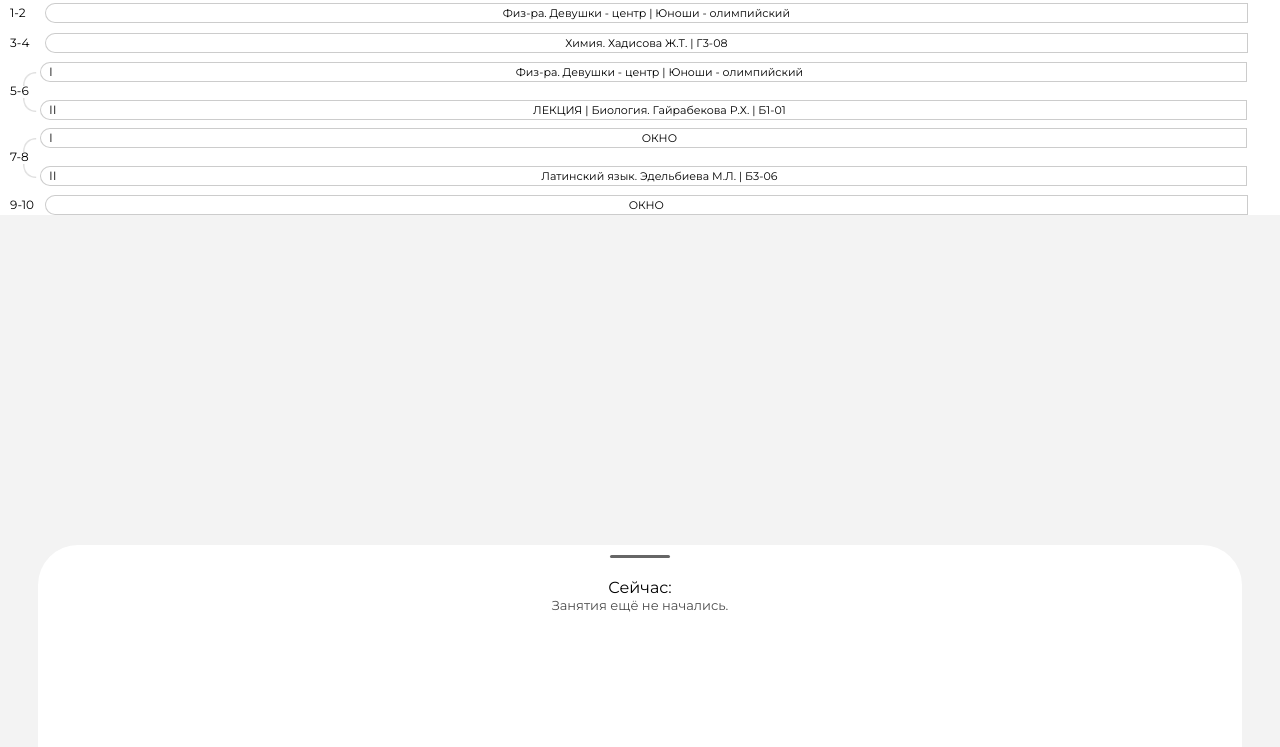
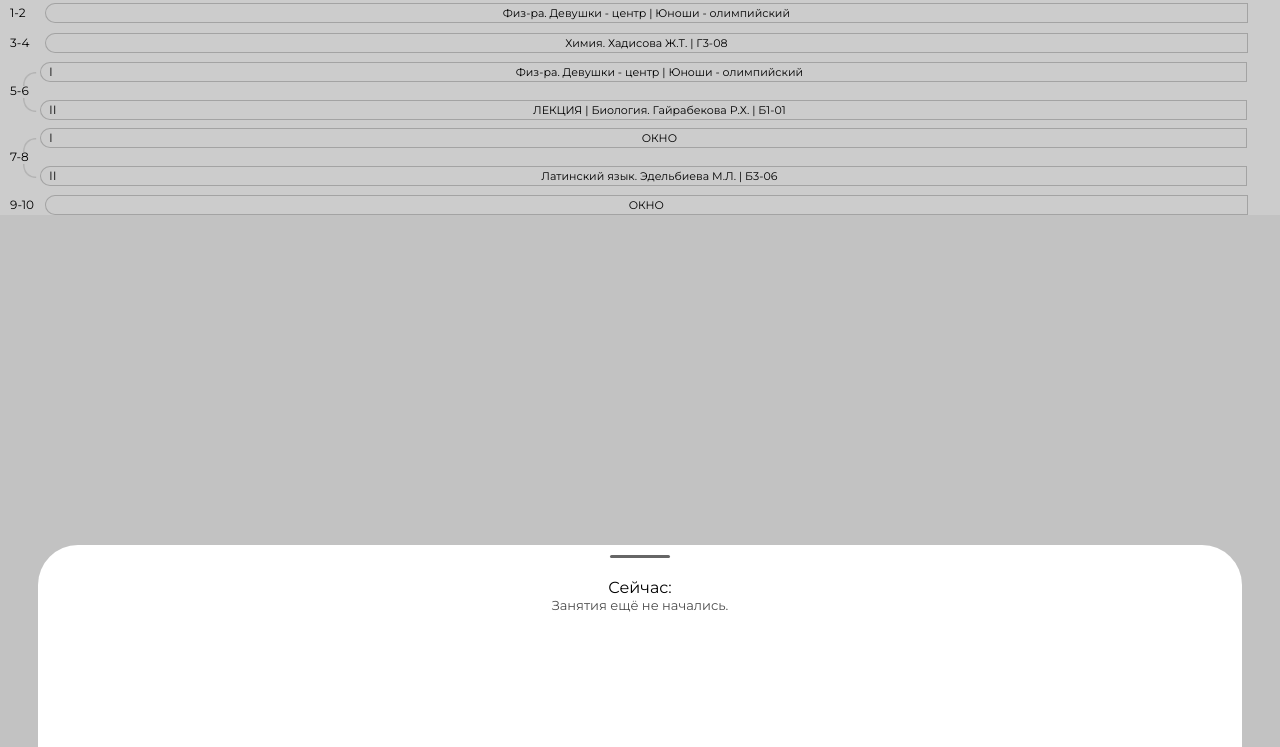
Before and after one commit to Abdula23/Abdula23.github.io, a plain HTML site: page timetable/index.html in a window 1280 px wide. Shown: the part 53-800 px from the top of the page. Drawn offline with nearby package versions, Linux system fonts and the light colour scheme.

Commit message:
Add files via upload

```diff
--- a/timetable/index.html
+++ b/timetable/index.html
@@ -95,6 +95,8 @@
 			</div>
 
 		</div>
+
+		<div class="blackOpac"></div>
 	</div>
 			<div class="popupTodayCenter" style="display: flex; justify-content: center;">
 			<div class="popupToday">
--- a/timetable/script.js
+++ b/timetable/script.js
@@ -99,4 +99,5 @@ if($('.innerToday').html() == "") {
 $('.main, .closePopupLine').click(()=>{
 	$('.popupToday').addClass('top')
 	setTimeout(()=> {$('.popupToday').addClass('down')}, 200)
+	$('.blackOpac').css('opacity', '0')
 })
--- a/timetable/style.css
+++ b/timetable/style.css
@@ -165,3 +165,15 @@ body {
 	margin: 10px 0 20px 0;
 }
 p {margin: 0;}
+
+
+.blackOpac {
+	top: 0;
+	left: 0;
+	position: fixed;
+	width: 100vw;
+	height: 100vh;
+	background-color: #000;
+	opacity: .2;
+	transition: .3s;
+}
```
